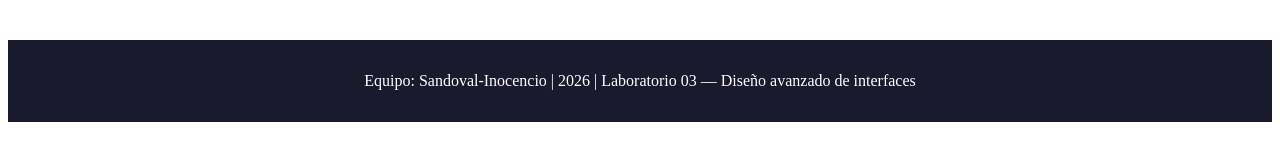
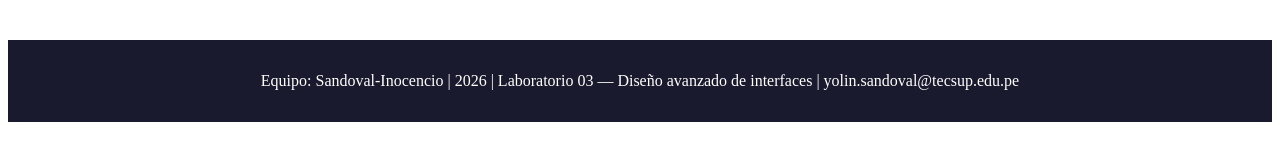
Before and after one commit to kerensandoval/lab-git-sem03, a plain HTML site: page index.html in a window 1280 px wide. Drawn offline with Linux system fonts and the light colour scheme.

Commit message:
fix: agrega correo en footer

```diff
--- a/index.html
+++ b/index.html
@@ -7,7 +7,7 @@
 <body>
 
   <footer style="background:#1a1a2e;color:white;text-align:center;padding:16px;margin-top:40px">
-    <p>Equipo: Sandoval-Inocencio | 2026 | Laboratorio 03 — Diseño avanzado de interfaces</p>
+    <p>Equipo: Sandoval-Inocencio | 2026 | Laboratorio 03 — Diseño avanzado de interfaces | yolin.sandoval@tecsup.edu.pe</p>
   </footer>
 
 </body>
```
